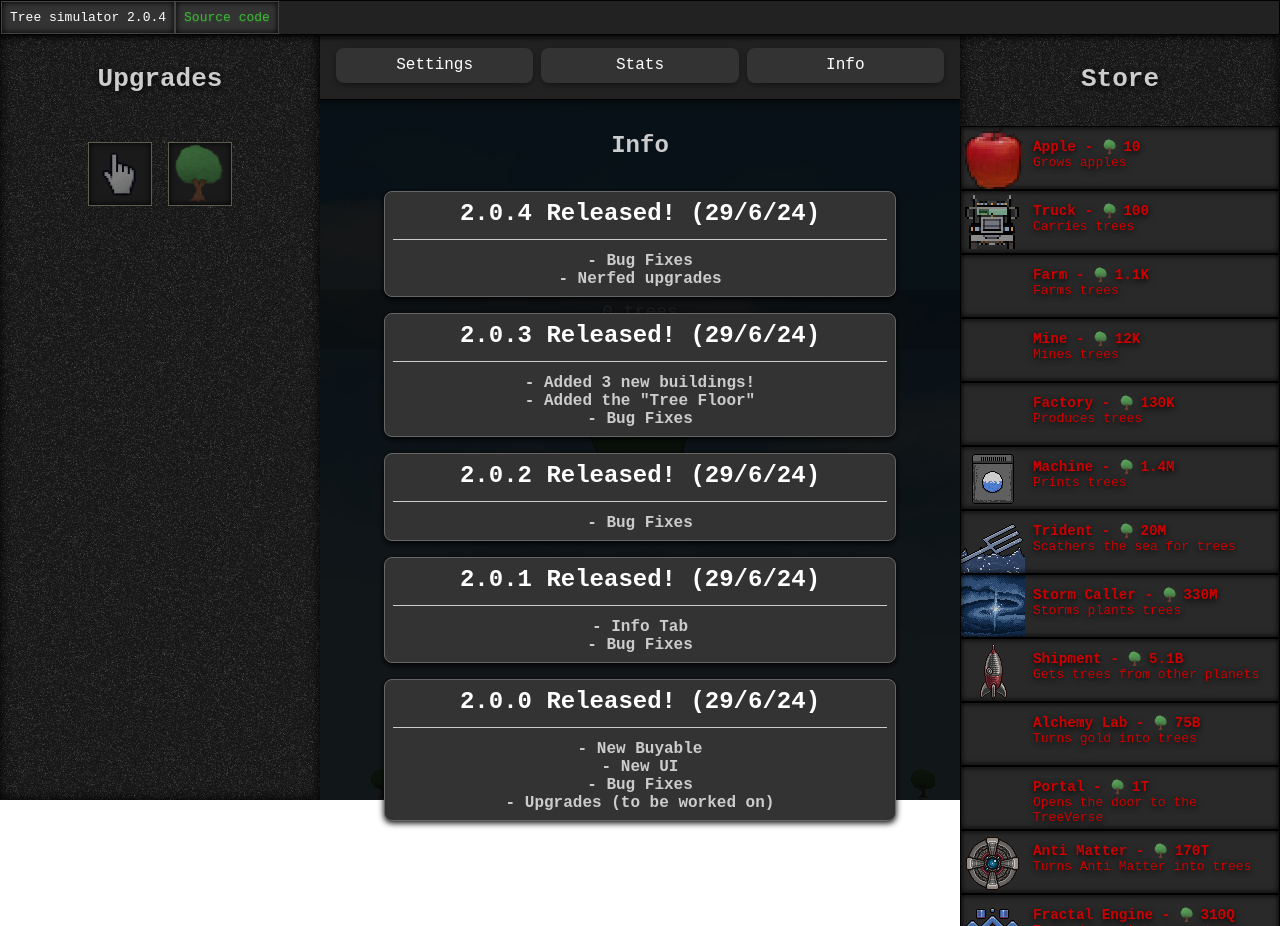
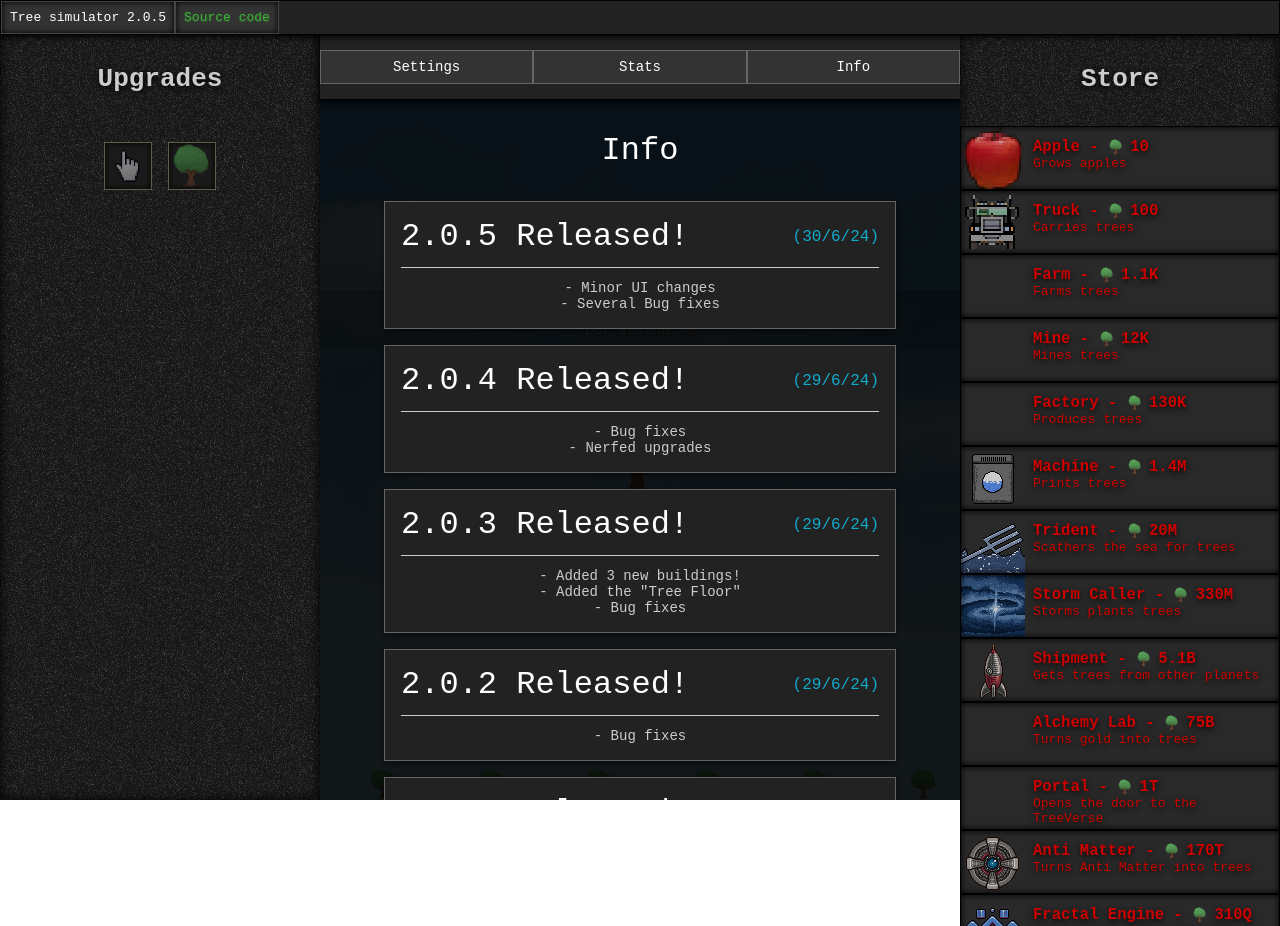
Before and after one commit to ArthurLumertz/tree-simulator, a plain HTML site: page index.html in a window 1280 px wide. Both pictures are taken after a click on the element "Info". Drawn offline with Linux system fonts and the light colour scheme.

Commit message:
Add files via upload

```diff
--- a/index.html
+++ b/index.html
@@ -49,30 +49,35 @@
                 <h1>Info</h1>
                 <div class="content">
                     <div>
-                        <h1>2.0.4 Released! (29/6/24)</h1>
-                        <p>- Bug Fixes</p>
+                        <h1>2.0.5 Released! <div class="date">(30/6/24)</div></h1>
+                        <p>- Minor UI changes</p>
+                        <p>- Several Bug fixes</p>
+                    </div>
+                    <div>
+                        <h1>2.0.4 Released! <div class="date">(29/6/24)</div></h1>
+                        <p>- Bug fixes</p>
                         <p>- Nerfed upgrades</p>
                     </div>
                     <div>
-                        <h1>2.0.3 Released! (29/6/24)</h1>
+                        <h1>2.0.3 Released! <div class="date">(29/6/24)</div></h1>
                         <p>- Added 3 new buildings!</p>
                         <p>- Added the "Tree Floor"</p>
-                        <p>- Bug Fixes</p>
+                        <p>- Bug fixes</p>
                     </div>
                     <div>
-                        <h1>2.0.2 Released! (29/6/24)</h1>
-                        <p>- Bug Fixes</p>
+                        <h1>2.0.2 Released! <div class="date">(29/6/24)</div></h1>
+                        <p>- Bug fixes</p>
                     </div>
                     <div>
-                        <h1>2.0.1 Released! (29/6/24)</h1>
-                        <p>- Info Tab</p>
-                        <p>- Bug Fixes</p>
+                        <h1>2.0.1 Released! <div class="date">(29/6/24)</div></h1>
+                        <p>- Info tab</p>
+                        <p>- Bug fixes</p>
                     </div>
                     <div>
-                        <h1>2.0.0 Released! (29/6/24)</h1>
-                        <p>- New Buyable</p>
+                        <h1>2.0.0 Released! <div class="date">(29/6/24)</div></h1>
+                        <p>- New buyable</p>
                         <p>- New UI</p>
-                        <p>- Bug Fixes</p>
+                        <p>- Bug fixes</p>
                         <p>- Upgrades (to be worked on)</p>
                     </div>
                 </div>
--- a/main.js
+++ b/main.js
@@ -1,6 +1,6 @@
 function l(what) {return document.getElementById(what);}
 
-Version = "2.0.4";
+Version = "2.0.5";
 const versions = document.querySelectorAll("#version");
 
 versions.forEach((e) => {
@@ -36,9 +36,17 @@ FractalEngines = 0;
 
 Loaded = 0;
 
+TreeClickAudio = new Audio("snd/click1.wav");
+BuyAudio = new Audio("snd/buy1.wav");
+
 console.log('======== are you here to hack in trees? ========');
 
 Beautify = function(what) {
+    if (isNaN(what))
+        return;
+    if (what == Infinity)
+        return Infinity;
+
     var str='';
 	what=Math.floor(what);
 	what=(what+'').split('').reverse();
@@ -50,7 +58,7 @@ Beautify = function(what) {
 }
 
 BeautifyShort = function (num) {
-    var suffixes = ["", "K", "M", "B", "T", "Q", "Qi", "Sx", "Sp", "O", "N", "D", "UD", "DD", "TD", "QD", "Qa", "Qi", "Sx", "Sp", "Oc"];
+    var suffixes = ["", "K", "M", "B", "T", "Q", "Qi", "Sx", "Sp", "O", "N", "D", "UD", "DD", "TD", "QD", "Qa", "Qi", "Sx", "Sp", "Oc", "No", "Ct", "St", "Nn", "Dc", "Ud", "Td", "Qt", "Qq"];
     var suffixIndex = 0;
 
     num = Math.round(num);
@@ -69,7 +77,7 @@ TreeClick = function (e) {
     TotalTrees += CpS;
     TreeClicks++;
 
-    if (AudioEnabled) new Audio("snd/click1.wav").play();
+    if (AudioEnabled) TreeClickAudio.play();
     new Pop("treeContainer", "+" + Beautify(CpS));
 }
 
@@ -107,7 +115,7 @@ Buyable = function (name, desc, pic, price, tps, func) {
             this.price = Math.ceil(this.price * 1.1);
             this.func(1);
 
-            if (AudioEnabled) new Audio("snd/buy1.wav").play();
+            if (AudioEnabled) BuyAudio.play();
 
             StoreToRebuild = 1;
         }
@@ -264,7 +272,7 @@ Upgrade = function(name, desc, pic, price, mul, func) {
             Trees -= this.price;
             this.func(1);
             this.price = Math.ceil(this.price * this.mul);
-            if (AudioEnabled) new Audio("snd/buy1.wav").play();
+            if (AudioEnabled) BuyAudio.play();
 
             UpgradesToRebuild = 1;
         }
@@ -387,7 +395,9 @@ MakeSaveString=function() {
     parseFloat(AlchemyLabs)+'|'+parseFloat(Buyables['Alchemy Lab'].price)+"|"+
     parseFloat(Portals)+'|'+parseFloat(Buyables['Portal'].price)+'|'+
     parseFloat(AntiMatters)+'|'+parseFloat(Buyables['Anti Matter'].price)+"|"+
-    parseFloat(FractalEngines)+'|'+parseFloat(Buyables['Fractal Engine'].price);
+    parseFloat(FractalEngines)+'|'+parseFloat(Buyables['Fractal Engine'].price)+"|"+
+    parseFloat(Upgrades["Double CpS"].price)+"|"+
+    parseFloat(Upgrades["Trees Increase"].price);
     return str;
 }
 
@@ -412,7 +422,9 @@ LoadResponse=function(response) {
         AlchemyLabs = parseFloat(r[i]);i++; Buyables["Alchemy Lab"].price = parseFloat(r[i]);i++;
         Portals = parseFloat(r[i]);i++; Buyables["Portal"].price = parseFloat(r[i]);i++;
         AntiMatters = parseFloat(r[i]);i++; Buyables["Anti Matter"].price = parseFloat(r[i]);i++;
-        FractalEngines = parseFloat(r[i]);i++; Buyables["Fractal Engine"].price = parseFloat(r[i]);
+        FractalEngines = parseFloat(r[i]);i++; Buyables["Fractal Engine"].price = parseFloat(r[i]);i++;
+        Upgrades["Double CpS"].price = parseFloat(r[i]);i++;
+        Upgrades["Trees Increase"].price = parseFloat(r[i]);
 
         StoreToRebuild=1;
         UpgradesToRebuild=1;
--- a/style.css
+++ b/style.css
@@ -82,7 +82,7 @@ body {
   font-size: 18px;
   background: rgba(0, 0, 0, 0.2);
   text-shadow: 0 2px 6px rgba(0, 0, 0, 0.8);
-  z-index: 3;
+  z-index: 4;
   text-align: center;
 }
 
@@ -169,14 +169,15 @@ body {
 }
 
 #store #buyables div b {
-  font-size: 110%;
+  font-size: 120%;
   font-weight: 900;
 }
 
 #store #buyables div .amount {
   position: absolute;
   color: #555;
-  font-size: 32px;
+  font-size: 24px;
+  font-weight: 500;
   top: 50%;
   transform: translateY(-50%);
   right: 32px;
@@ -206,8 +207,8 @@ moni {
 
 #leftPanel #upgrades > div {
   position: relative;
-  width: 64px;
-  height: 64px;
+  width: 48px;
+  height: 48px;
   background: #333 no-repeat;
   background-size: cover;
   background-position: center;
@@ -254,28 +255,29 @@ moni {
 #navbar {
   position: absolute;
   left: 320px;
-  padding: 16px;
-  padding-top: 48px;
+  padding-top: 34px;
   width: calc(100% - 640px);
   height: 100px;
   background: #222;
   display: flex;
-  gap: 8px;
   justify-content: space-evenly;
+  align-items: center;
   flex-direction: row;
   border-bottom: 1px solid #000;
-  box-shadow: 0 2px 6px rgba(0,0,0,.6);
+  box-shadow: 0 2px 6px #000;
 }
 
 #navbar > div {
   color: #fff;
   background: #333;
+  border: 1px solid #666;
   padding: 8px;
-  border-radius: 8px;
   width: 100%;
+  display: flex;
+  justify-content: center;
+  align-items: center;
   text-align: center;
-  box-shadow: 0 2px 6px rgba(0, 0, 0, .4);
-  font-size: 16px;
+  font-size: 14px;
   font-weight: 500;
   cursor: pointer;
   z-index: 3;
@@ -295,13 +297,14 @@ moni {
   height: calc(100vh - 100px);
   padding: 32px;
   top: 100px;
-  z-index: 4;
+  z-index: 5;
+  overflow-y: auto;
 }
 
 .modal h1 {
-  color: #ccc;
-  font-size: 24px;
-  font-weight: 900;
+  color: #fff;
+  font-size: 32px;
+  font-weight: 500;
   text-align: center;
   width: 100%;
 }
@@ -313,29 +316,53 @@ moni {
   gap: 16px;
 }
 
+.modal#info .content > div {
+  width: 100%;
+  color: #fff;
+  pointer-events: none;
+  border-radius: 0px;
+  background: #222;
+  padding: 16px;
+}
+
+.modal#info .content > div h1 {
+  display: flex;
+  align-items: center;
+  justify-content: space-between;
+}
+
+.modal#info .content > div h1 .date {
+  font-size: 50%;
+  color: #1ac;
+}
+
+.modal#info .content > div p {
+  font-size: 14px;
+  font-weight: 500;
+}
+
 .modal .content > div {
   width: 100%;
   color: #ccc;
   border: 1px solid #666;
-  background: #333;
-  border-radius: 8px;
+  background: #222;
   padding: 8px;
-  font-size: 16px;
-  font-weight: 900;
-  box-shadow: 0 2px 6px #000;
+  font-size: 14px;
+  font-weight: 500;
+  box-shadow: 0 2px 6px rgba(0, 0, 0, .6);
   text-align: center;
   cursor: pointer;
 }
 
 .modal .content > div:hover {
-  background: #444;
+  background: #333;
 }
 
 .modal .content > p {
   color: #fff;
   font-size: 16px;
-  text-shadow: 0 2px 6px #000;
-  font-weight: 900;
+  text-shadow: 0 2px 6px rgba(0, 0, 0, .6);
+  font-weight: 500;
 }
 
 .modal .content div h1 {
@@ -358,13 +385,13 @@ moni {
 }
 
 .pop {
-  font-weight: bold;
-  color:#fff;
-  width:200px;
-  height:20px;
-  font-size:20px;
+  font-weight: 900;
+  color: #fff;
+  width: 200px;
+  height: 20px;
+  font-size: 20px;
   text-align: center;
-  text-shadow:0px 0px 5px #000;
+  text-shadow: 0px 2px 6px #000;
 }
 
 #treeFloor {
```
